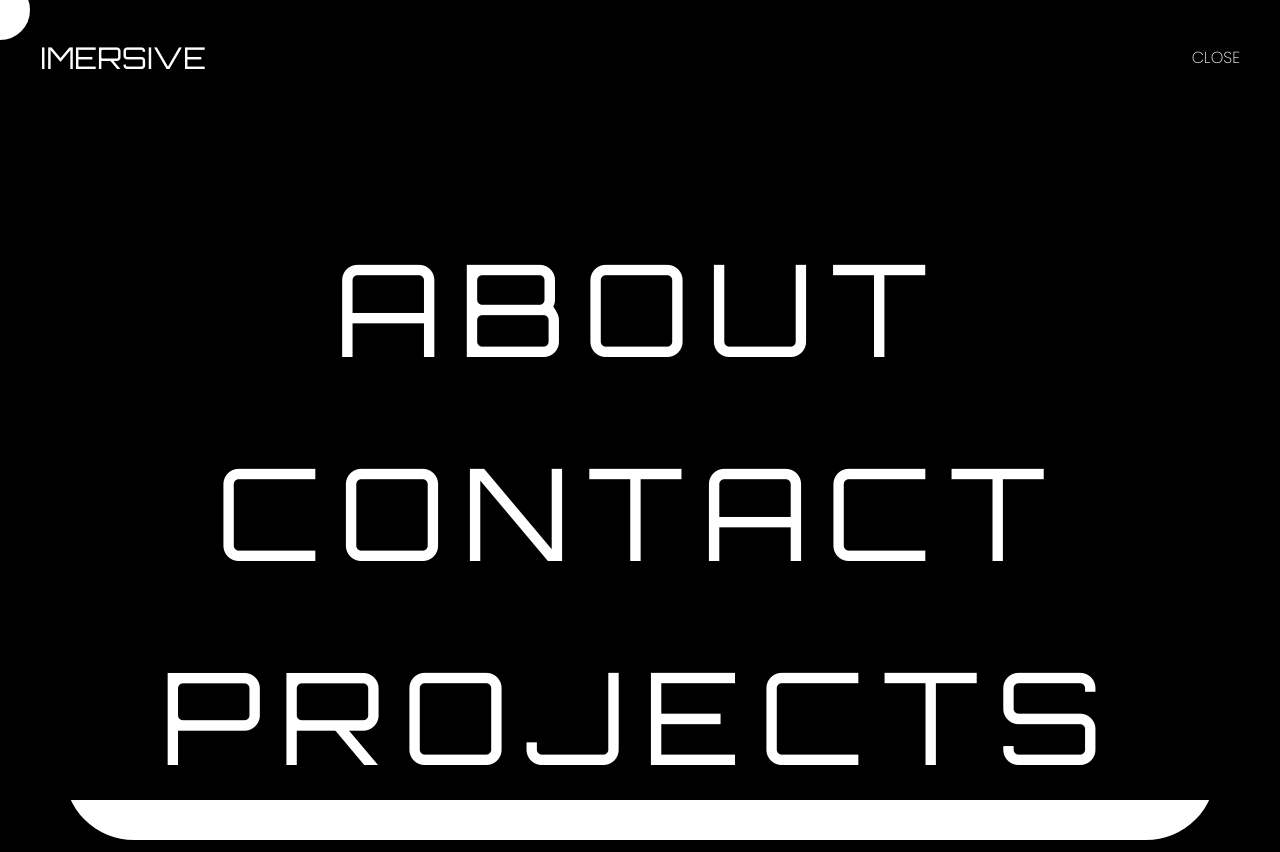
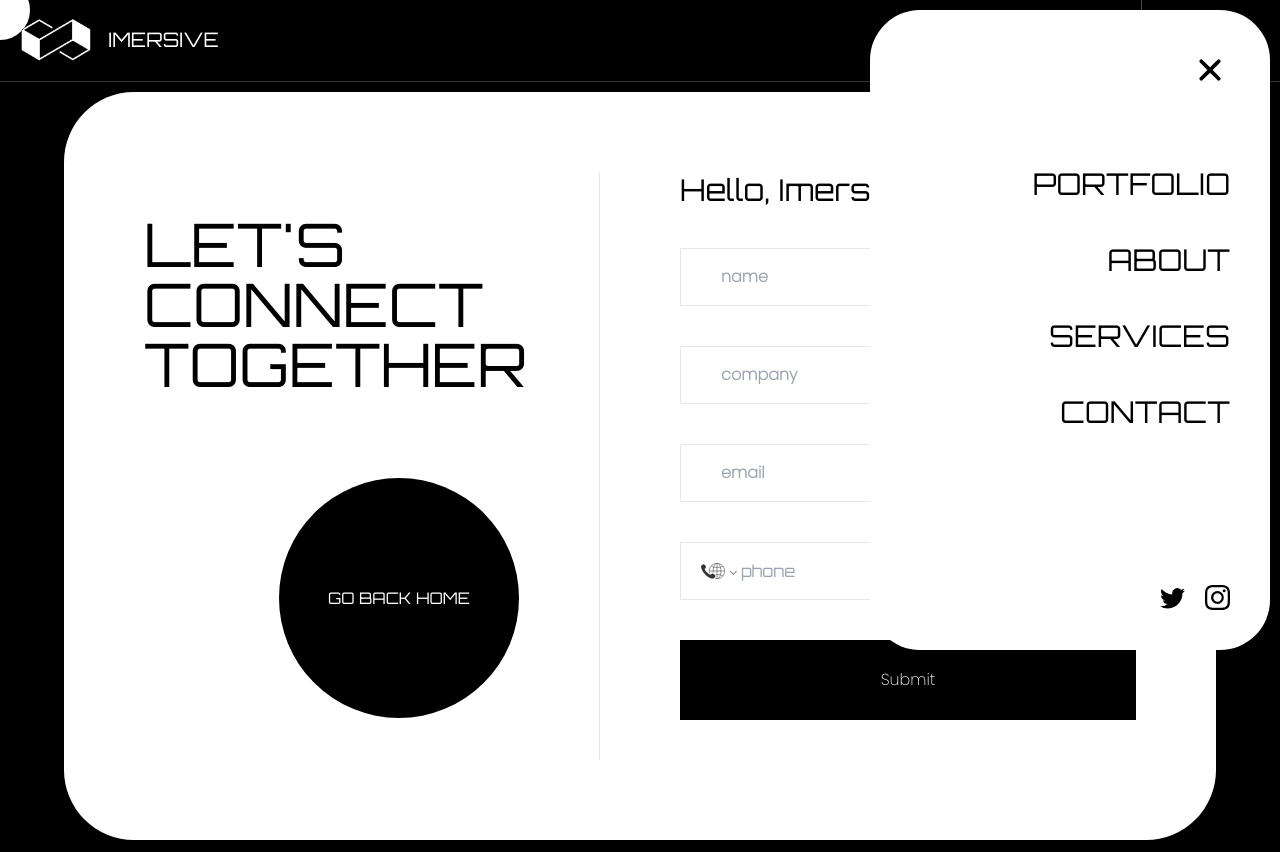
Before and after one commit to Apurvborhade/Imersive, a Next.js app: page /contact in a window 1280 px wide. Both pictures are taken after a click on the button "MENU". Built offline with nearby package versions, Linux system fonts and the light colour scheme; what @storyblok/react would draw is missing.

Commit message:
Footer Update

```diff
--- a/components/Footer.jsx
+++ b/components/Footer.jsx
@@ -1,36 +1,169 @@
+import { sendContactForm } from 'lib/api';
+import Image from 'next/image';
 import Link from 'next/link';
-import React from 'react'
-import { BsInstagram, BsTwitter } from 'react-icons/bs';
+import { useRouter } from 'next/router';
+import React, { useState } from 'react'
+import PhoneInput, { isValidPhoneNumber } from 'react-phone-number-input';
+import Logo from "../public/logo.png"
+import 'react-phone-number-input/style.css';
+
+const initValues = { firstname: "", lastname: "", email: "", phone: "", company: "" }
+const initState = { values: initValues, isLoading: false, isSuccess: false, error: "", inValidPhone: false }
 
 const Footer = () => {
+
+  const [phoneNumber, setPhoneNumber] = useState('');
+  const [contactDetails, setContactDetails] = useState(initState);
+  const router = useRouter();
+  const handlePhoneChange = (value) => {
+    setPhoneNumber(value);
+    setContactDetails((prev) => ({
+      ...prev,
+      values: {
+        ...prev.values,
+        phone: phoneNumber
+      }
+    }))
+
+
+    if (value) {
+      if (!isValidPhoneNumber(value)) {
+        setContactDetails((prev) => ({
+          ...prev,
+          isLoading: false,
+          inValidPhone: true,
+        }));
+      } else {
+        setContactDetails((prev) => ({
+          ...prev,
+          isLoading: false,
+          inValidPhone: false,
+        }));
+      }
+    }
+  };
+  const { values, isLoading, isSuccess, error } = contactDetails;
+  const handleChange = ({ target }) => {
+    console.log("hehe")
+    setContactDetails((prev) => ({
+      ...prev,
+      values: {
+        ...prev.values,
+        [target.name]: target.value,
+      }
+    }))
+    console.log(contactDetails)
+  }
+
+  const onSubmit = async (e) => {
+    e.preventDefault()
+    setContactDetails((prev) => ({
+      ...prev,
+      isLoading: true,
+    }));
+    try {
+      if (!contactDetails.inValidPhone) {
+        await sendContactForm(values)
+        setContactDetails({
+          values: initValues, isLoading: false, isSuccess: true
+        });
+      } else {
+        setContactDetails((prev) => ({
+          ...prev,
+          isLoading: false,
+          error: "invalid Phone"
+        }));
+      }
+      setPhoneNumber("")
+    } catch (error) {
+      setContactDetails((prev) => ({
+        ...prev,
+        isLoading: false,
+        error: error.message
+      }))
+    }
+
+  }
   return (
-    <footer className={`flex flex-col -z-10 border border-t`} id="#footer">
-      <div className={`footer-cta flex-1`}>
-        <h2 className={`lg:text-8xl text-3xl mb-5 font-light footer-cta`}>Ready to work with us?</h2>
-        <p className="lg:text-2xl text-xl font-normal">hello@imersive.co</p>
+    <footer className={`-z-10 border border-t lg:mt-20 `} id="#footer">
+
+      <div className="footer-contact-form flex flex-col justify-center items-start lg:px-40 px-5 lg:py-0 py-10 ">
+
+        <form onSubmit={onSubmit} class="lg:py-32 contact-form lg:p-10 w-full flex flex-col items-center lg:items-stretch gap-10 relative">
+
+          <h2 className='poppins text-4xl lg:text-6xl font-bold'>Get in touch</h2>{error && (
+            <p className='text-red-700 text-xl text-start error-message'>{error}</p>
+          )}
+          <div className='grid grid-cols-2 gap-10 relative'>
+            {isLoading ? (
+              <div className="loader">
+                <div className="spinner"></div>
+              </div>
+            ) : null}
+            <div className="form-field col-span-full lg:col-auto x-50">
+              <input value={values.firstname} onChange={handleChange} placeholder='First Name*' name="firstname" className="input-text poppins text-xl lg:text-2xl outline-none js-input border-b py-2 w-full focus:border-black" type="text" required />
+            </div>
+            <div className="form-field col-span-full lg:col-auto x-50">
+              <input value={values.lastname} onChange={handleChange} placeholder='Last Name*' name="lastname" className="input-text poppins text-xl lg:text-2xl outline-none js-input border-b py-2 w-full focus:border-black" type="text" required />
+            </div>
+            <div className="form-field col-span-full lg:col-auto x-100">
+              <input value={values.email} onChange={handleChange} placeholder='Email Address*' name="email" className="input-text poppins text-xl lg:text-2xl outline-none js-input border-b py-2 w-full focus:border-black" type="text" required />
+            </div>
+            <PhoneInput
+              type="tel" id='phone' placeholder="phone" name='phone'
+              required
+              className='input-text col-span-full lg:col-auto poppins  outline-none js-input border-b py-2 w-full focus:border-black'
+              value={phoneNumber}
+              onChange={handlePhoneChange}
+            />
+            <div className="form-field col x-100 col-span-full">
+              <input value={values.company} onChange={handleChange} placeholder='Company*' name="company" className="input-text poppins text-xl lg:text-2xl outline-none js-input border-b py-2 w-full focus:border-black" type="text" required />
+            </div>
+
+          </div>
+          <div className="form-field col x-100 align-center">
+            <button className="slide-button light border px-10 py-3 border-black/[0.4]">Send</button>
+          </div>
+        </form>
+      </div>
+      <div className="footer-header border-y grid lg:grid-cols-4 grid-cols-1">
+        <div className='border-r border-black/[.1] p-10'>
+          <Link href={"/"} className="logo-container p-3 flex items-center gap-3 text-xl">
+            <Image
+              src={Logo}
+              alt="Logo"
+              width={80}
+              height={80}
+            />
+            <p className='text-white'>IMERSIVE</p>
+          </Link>
+        </div>
+        <div className='border-r border-black/[.1] p-10'>
+          <h3 className='poppins text-2xl font-semibold text-black/[0.8]'>Email</h3>
+          <div className='mt-4 flex flex-col gap-2'>
+            <a href="/" className='poppins text-xl font-semibold text-black/[.3] hover:text-black/[1] transition-all'>hello@imersive.com</a>
+          </div>
+        </div>
+        <div className='border-r border-black/[.1] p-10'>
+          <h3 className='poppins text-2xl font-semibold text-black/[0.8]'>Socials</h3>
+          <div className='mt-4 flex flex-col gap-2'>
+            <a href="/" className='poppins text-xl font-semibold text-black/[.3] hover:text-black/[1] transition-all'>Instagram</a>
+            <a href="/" className='poppins text-xl font-semibold text-black/[.3] hover:text-black/[1] transition-all'>Twitter</a>
+          </div>
+        </div>
+        <div className='border-r border-black/[.1] p-10'>
+          <h3 className='poppins text-2xl font-semibold text-black/[0.8]'>Sitemap</h3>
+          <div className='mt-4 flex flex-col gap-2'>
+            <a href="/" className='poppins text-xl font-semibold text-black/[.3] hover:text-black/[1] transition-all'>Services</a>
+            <a href="/" className='poppins text-xl font-semibold text-black/[.3] hover:text-black/[1] transition-all'>Works</a>
+            <a href="/" className='poppins text-xl font-semibold text-black/[.3] hover:text-black/[1] transition-all'>About</a>
+          </div>
+        </div>
       </div>
 
-      <div className="footer-navigation px-10 ">
-        <div className="socials flex justify-end pb-5">
-          <div className="flex gap-2">
-            <Link href={"https://www.instagram.com/masfashion_nft/"} target="_blank" className="instagram social-btn border border-black/[.2] p-4 rounded-full">
-              <BsInstagram />
-            </Link>
-            <Link href={"https://twitter.com/masfashion_nft"} target="_blank" className="instagram social-btn border border-black/[.2] p-4 rounded-full">
-              <BsTwitter />
-            </Link>
 
-          </div>
-        </div>
-        <div className="navigation-links border-t border-black/[.2]">
-          <ul className="flex py-10 justify-start ">
-            <li className="mx-4"><Link href="/" className="footer-links">Home</Link></li>
-            <li className="mx-4"><Link href="/#projects" className="footer-links">Projects</Link></li>
-            <li className="mx-4"><Link href="/contact" className="footer-links">Contact</Link></li>
-            <li className="mx-4"><Link href="/#about" className="footer-links">About</Link></li>
-          </ul>
-        </div>
-      </div>
+
+
     </footer>
   )
 }
--- a/components/Header.jsx
+++ b/components/Header.jsx
@@ -20,13 +20,14 @@ const Header = ({ setMenuOpen }) => {
   return (
     <header className="fixed z-10 left-0 top-0 bg-black w-full">
       <div className="header-wrapper flex justify-between px-1">
-        <Link href={"/"} className="logo-container p-3">
+        <Link href={"/"} className="logo-container p-3 flex items-center gap-3 text-xl">
           <Image
             src={Logo}
             alt="Logo"
             width={80}
             height={80}
           />
+          <h1>IMERSIVE</h1>
         </Link>
         <button className="menu-btn slide-button  border-l border-white/[0.3] px-10" onClick={menuBtnHandler}>
           <p>
--- a/components/Menu.jsx
+++ b/components/Menu.jsx
@@ -1,6 +1,8 @@
 import gsap from 'gsap';
 import Link from 'next/link';
 import React, { useEffect, useRef } from 'react'
+import { BsInstagram,BsTwitter } from 'react-icons/bs'
+import { IoClose } from 'react-icons/io5'
 
 
 const Menu = ({ menuOpen, setMenuOpen }) => {
@@ -26,39 +28,19 @@ const Menu = ({ menuOpen, setMenuOpen }) => {
 
 
     return (
-        <div className={`menu-wrapper  ${menuOpen ? 'active' : ''} `} ref={menu}>
-            <div className="close-btn flex justify-between">
-                <h1 className={`text-3xl p-10 `}>IMERSIVE</h1>
-                <button className="close-btn-menu p-10" onClick={() => setMenuOpen(false)}>CLOSE</button>
+        <div className={`menu-wrapper text-black flex justify-between items-end flex-col overflow-hidden  ${menuOpen ? 'active p-10 ' : ''} `} ref={menu}>
+            <button className="close-btn hover:rotate-90" onClick={() => {setMenuOpen(false)}}>
+                <IoClose size={40}/>
+            </button>
+            <div className="navigation mb-20 text-3xl flex flex-col gap-10">
+                <Link href={"/"} className="uppercase text-right">Portfolio</Link>
+                <Link href={"/"} className="uppercase text-right">ABOUT</Link>
+                <Link href={"/"} className="uppercase text-right">SERVICES</Link>
+                <Link href={"/"} className="uppercase text-right">CONTACT</Link>
             </div>
-
-            <div className="menu-body grid grid-cols-1 h-full">
-
-                <div className="menu-navigation flex flex-col justify-around h-full pb-20">
-                    <div className="lg:text-9xl text-4xl flex flex-col lg:gap-16 gap-10 lg:flex-1 lg:px-16 lg:p-32">
-                        <div className="menu-link" data-scroll="#about">
-
-                            <div className="flex flex-col gap-10" onClick={() => setMenuOpen(false)}>
-                                <Link className="text-center" href="/#about">ABOUT</Link>
-                                <Link className="text-center" href='/#about'>ABOUT</Link>
-                            </div>
-
-                        </div>
-                        <div className="menu-link" data-scroll="#footer">
-                            <div className="flex flex-col gap-10" onClick={() => setMenuOpen(false)}>
-                                <Link className="text-center" href='/contact'>CONTACT</Link>
-                                <Link className="text-center" href='/contact'>CONTACT</Link>
-                            </div>
-                        </div>
-                        <div className="menu-link" data-scroll="#about">
-                            <div className="flex flex-col gap-10" onClick={() => setMenuOpen(false)}>
-                                <Link className="text-center" href="/#projects">PROJECTS</Link>
-                                <Link className="text-center" href='/#projects'>PROJECTS</Link>
-                            </div>
-                        </div>
-
-                    </div>
-                </div>
+            <div className="socials flex gap-5">
+                <BsTwitter size={25} />
+                <BsInstagram size={25}/>
             </div>
         </div>
     )
--- a/src/styles/globals.css
+++ b/src/styles/globals.css
@@ -51,6 +51,28 @@ header {
 .logo-container {
   mix-blend-mode: difference;
 }
+
+/* MENU */
+.menu-wrapper {
+  width: 0;
+  height: 0;
+  background: #fff;
+  position: fixed;
+  right: 10px;
+  top: 10px;
+  z-index: 999;
+  border-radius: 50px 50px 50px 50px;
+  transition: all 0.6s ease;
+  opacity: 0;
+}
+
+.menu-wrapper.active {
+  width: 25rem;
+  height: 40rem;
+  opacity: 1;
+}
+/* MENU */
+
 
 /* LANDING */
 .landing {
@@ -345,7 +367,6 @@ header {
 footer {
   width: 100%;
   color: #000;
-  min-height: 100vh;
 }
 
 .footer-cta {
@@ -357,35 +378,15 @@ footer {
 }
 
 
-.menu-wrapper {
-  width: 100vw;
-  height: 0;
-  min-height: 0vh;
-  position: fixed;
-  background: #000;
-  color: white;
-  top: 0;
-  left: 0;
-  padding: 0;
-  z-index: 20;
-  transition: min-height 0.6s ease-in-out, padding 1.3s ease-in-out;
-  overflow: hidden;
-}
-
-.menu-wrapper.active {
-  min-height: 100vh;
-}
-
-.menu-wrapper.active>.menu-body {
-  min-height: 90vh;
-}
-
 .contact-mail {
   font-family: "Poppins";
 }
 
 .close-btn-menu {
   font-family: "Poppins";
+}
+.close-btn {
+  transition: all 0.3s ease-out;
 }
 
 .menu-contact {
@@ -497,13 +498,14 @@ footer {
 
 
 .loader {
+  width: 100%;
+  height: 100%;
   position: absolute;
   display: flex;
   justify-content: center;
   align-items: center;
-  height: 100%;
-  width: 100%;
-  z-index: 20;
+  backdrop-filter:blur(1px) ;
+  z-index: 10;
 }
 
 
```
Also changed, not shown: components/About.jsx (+7 -7 lines), components/Services.jsx (+14 -21 lines), src/pages/api/contact.js (+5 -4 lines), src/styles/responsive.css (+10 -0 lines).
